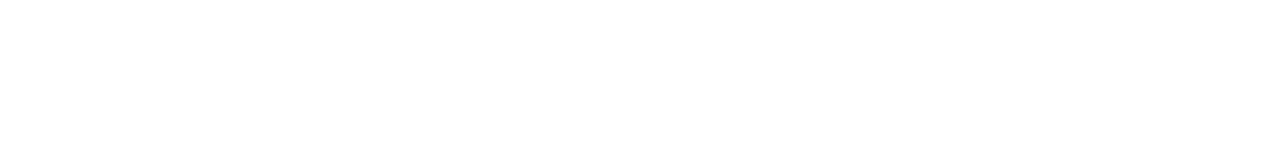
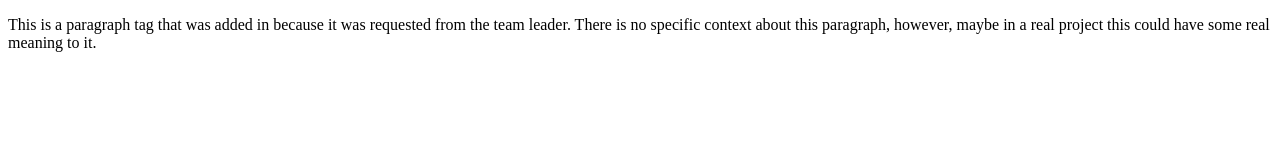
Before and after one commit to abrahy/CWEB11111, a plain HTML site: page index.html in a window 1280 px wide. Drawn offline with Linux system fonts and the light colour scheme.

Commit message:
adding p.tag to add some text and some context to the project

```diff
--- a/index.html
+++ b/index.html
@@ -2,4 +2,10 @@
 
 <header>
     <title>Hello World!</title>
+
+    <p>This is a paragraph tag that was added in because it was requested from
+        the team leader. There is no specific context about this paragraph,
+        however, maybe in a real project this could have some real meaning to
+        it.
+    </p>
 </header>
```
